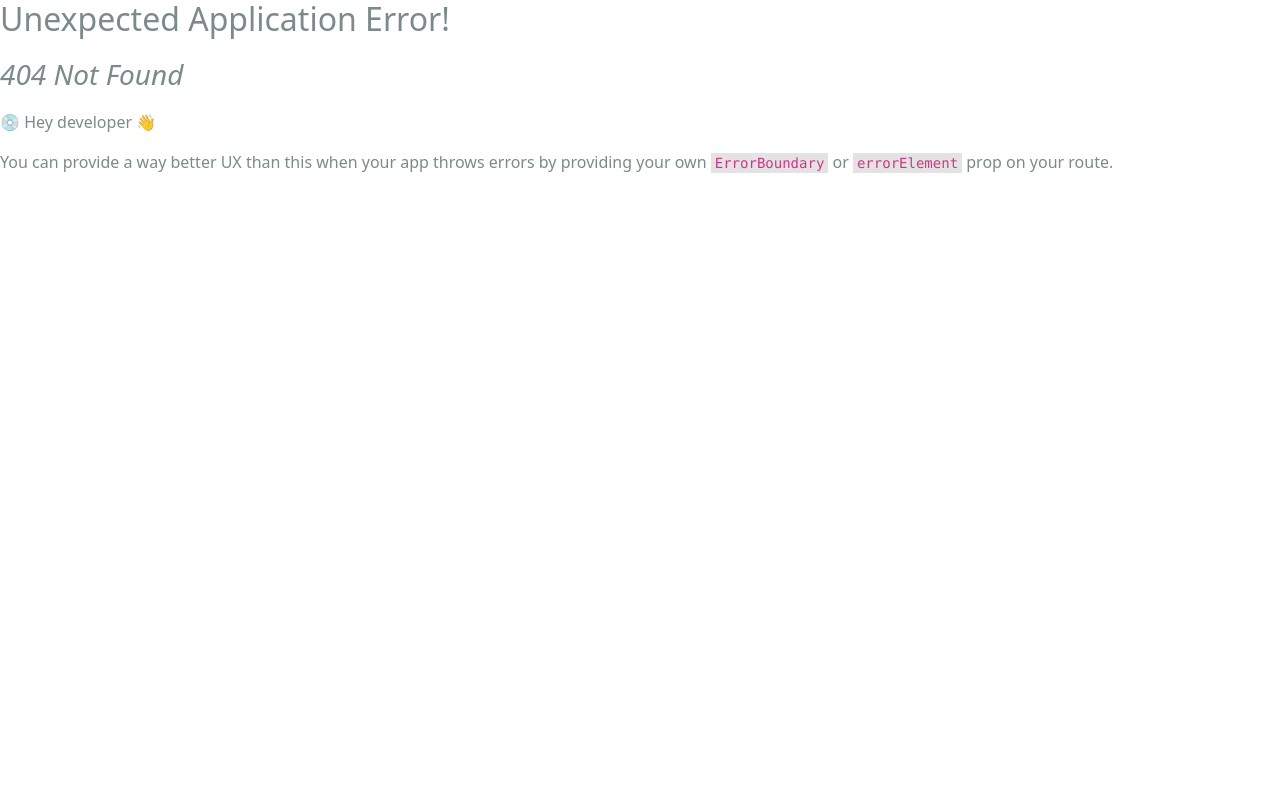
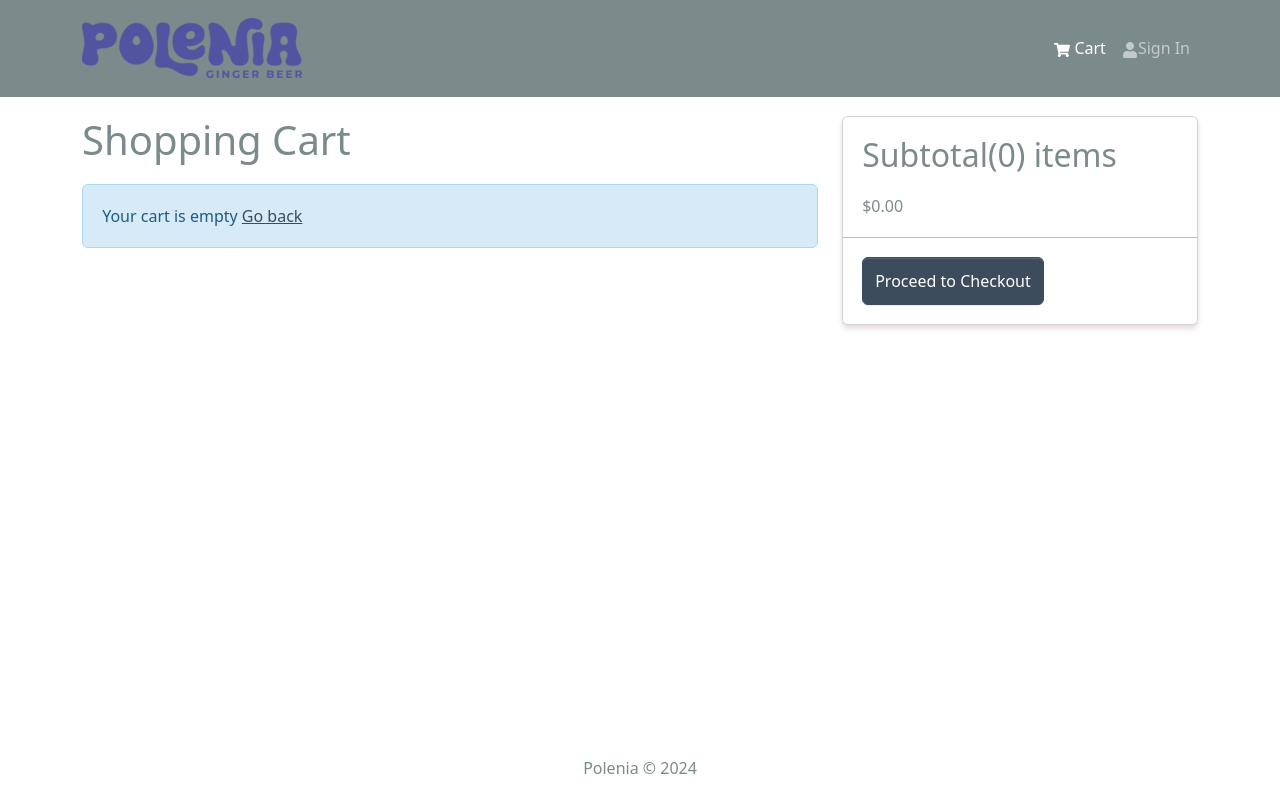
Before and after one commit to jorge-vazqq/poleniaShopv2, a React (Create React App) app in the folder frontend/: page /cart in a window 1280 px wide. Before the commit this address had no page. Shown: the top 812 px of the page. Built offline with nearby package versions, Linux system fonts and the light colour scheme.

Commit message:
Shopping cart implementation

```diff
--- a/frontend/src/components/Header.jsx
+++ b/frontend/src/components/Header.jsx
@@ -1,9 +1,12 @@
-import { Navbar, Nav, Container } from "react-bootstrap";
+import { Badge, Navbar, Nav, Container } from "react-bootstrap";
 import { FaShoppingCart, FaUser } from "react-icons/fa";
 import { LinkContainer } from "react-router-bootstrap";
+import { useSelector } from "react-redux";
 import logo from "../assets/logo.png";
 
 const Header = () => {
+  const { cartItems } = useSelector((state) => state.cart);
+
   return (
     <header>
       <Navbar bg="dark" variant="dark" expand="md" collapseOnSelect>
@@ -19,6 +22,11 @@
               <LinkContainer to="/cart">
                 <Nav.Link>
                   <FaShoppingCart /> Cart
+                  {cartItems.length > 0 && (
+                    <Badge pill bg="success" style={{ marginLeft: "5px" }}>
+                      {cartItems.reduce((a, c) => a + c.qty, 0)}
+                    </Badge>
+                  )}
                 </Nav.Link>
               </LinkContainer>
               <LinkContainer to="login">
--- a/frontend/src/index.js
+++ b/frontend/src/index.js
@@ -15,12 +15,14 @@
 import reportWebVitals from './reportWebVitals';
 import HomeScreen from './screens/HomeScreen';
 import ProductScreen from './screens/ProductScreen';
+import CartScreen from './screens/CartScreen';
 
 const router = createBrowserRouter(
   createRoutesFromElements(
     <Route path='/' element={<App />}>
       <Route index={true} path='/' element={<HomeScreen />} />
       <Route path='/product/:id' element={<ProductScreen />} />
+      <Route path='/cart' element={<CartScreen />} />
     </Route>
   )
 )
--- /dev/null
+++ b/frontend/src/screens/CartScreen.jsx
@@ -0,0 +1,111 @@
+import { Link, useNavigate } from "react-router-dom";
+import { useDispatch, useSelector } from "react-redux";
+import {
+  Row,
+  Col,
+  ListGroup,
+  Image,
+  Form,
+  Button,
+  Card,
+} from "react-bootstrap";
+import { FaTrash } from "react-icons/fa";
+import Message from "../components/Message";
+import { addToCart, removeFromCart} from "../slices/cartSlice";
+
+const CartScreen = () => {
+  const navigate = useNavigate();
+  const dispatch = useDispatch();
+
+  const cart = useSelector((state) => state.cart);
+  const { cartItems } = cart;
+
+  const addToCartHandler = async (product, qty) => {
+    dispatch(addToCart({ ...product, qty }));
+  };
+
+  const removeFromCartHandler = async (id) => {
+    dispatch(removeFromCart(id));
+  };
+
+  const checkoutHandler = () => {
+    navigate('/login?redirect=/shipping');
+  };
+
+  return (
+    <Row>
+      <Col md={8}>
+        <h1 style={{ marginBottom: "20px" }}>Shopping Cart</h1>
+        {cartItems.length === 0 ? (
+          <Message>
+            Your cart is empty <Link to="/">Go back</Link>
+          </Message>
+        ) : (
+          <ListGroup variant="flush">
+            {cartItems.map((item) => (
+              <ListGroup.Item key={item._id}>
+                <Row>
+                  <Col md={2}>
+                    <Image src={item.image} alt={item.name} fluid rounded />
+                  </Col>
+                  <Col md={3}>
+                    <Link to={`/product/${item._id}`}>{item.name}</Link>
+                  </Col>
+                  <Col md={2}>${item.price}</Col>
+                  <Col md={2}>
+                    <Form.Control
+                      as="select"
+                      value={item.qty}
+                      onChange={(e) =>
+                        addToCartHandler(item, Number(e.target.value))
+                      }
+                    >
+                      {[...Array(item.countInStock).keys()].map((x) => (
+                        <option key={x + 1} value={x + 1}>
+                          {x + 1}
+                        </option>
+                      ))}
+                    </Form.Control>
+                  </Col>
+                  <Col md={2}>
+                    <Button type="button" variant="light" onClick={()=> removeFromCartHandler(item._id)}>
+                      <FaTrash />
+                    </Button>
+                  </Col>
+                </Row>
+              </ListGroup.Item>
+            ))}
+          </ListGroup>
+        )}
+      </Col>
+      <Col md={4}>
+        <Card>
+          <ListGroup variant="flush">
+            <ListGroup.Item>
+              <h2>
+                Subtotal({cartItems.reduce((acc, item) => acc + item.qty, 0)})
+                items
+              </h2>
+              $
+              {cartItems
+                .reduce((acc, item) => acc + item.qty * item.price, 0)
+                .toFixed(2)}
+            </ListGroup.Item>
+            <ListGroup.Item>
+              <Button
+                type="button"
+                className="btn-block"
+                disabled={cartItems.lenght === 0}
+                onClick={checkoutHandler}
+              >
+                Proceed to Checkout
+              </Button>
+            </ListGroup.Item>
+          </ListGroup>
+        </Card>
+      </Col>
+    </Row>
+  );
+};
+
+export default CartScreen;
--- a/frontend/src/screens/ProductScreen.jsx
+++ b/frontend/src/screens/ProductScreen.jsx
@@ -1,22 +1,41 @@
-import { useParams } from "react-router-dom";
+import { useState } from "react";
+import { useParams, useNavigate } from "react-router-dom";
 import { Link } from "react-router-dom";
 import Loader from "../components/Loader";
 import Message from "../components/Message";
 import {
+  Form,
   Row,
   Col,
   Image,
   ListGroup,
   Card,
   Button,
+  ListGroupItem,
 } from "react-bootstrap";
+import { useDispatch } from "react-redux";
 import Rating from "../components/Rating";
-import { useGetProductDetailsQuery } from '../slices/productsApiSlice';
+import { useGetProductDetailsQuery } from "../slices/productsApiSlice";
+import { addToCart } from "../slices/cartSlice";
 
 const ProductScreen = () => {
   const { id: productId } = useParams();
 
-  const { data: product, isLoading, error } = useGetProductDetailsQuery(productId);
+  const dispatch = useDispatch();
+  const navigate = useNavigate();
+
+  const [qty, setQty] = useState(1);
+
+  const {
+    data: product,
+    isLoading,
+    error,
+  } = useGetProductDetailsQuery(productId);
+
+  const addToCartHandler = () => {
+    dispatch(addToCart({ ...product, qty }));
+    navigate("/cart");
+  };
 
   return (
     <>
@@ -26,8 +45,11 @@
       {isLoading ? (
         <Loader />
       ) : error ? (
-        <Message variant='danger'>{ error?.data?.message || error.error}</Message>
-      ) : ( <Row>
+        <Message variant="danger">
+          {error?.data?.message || error.error}
+        </Message>
+      ) : (
+        <Row>
           <Col md={5}>
             <Image src={product.image} alt={product.name} fluid />
           </Col>
@@ -43,7 +65,9 @@
                 />
               </ListGroup.Item>
               <ListGroup.Item>Price: ${product.price}</ListGroup.Item>
-            <ListGroup.Item>Description: {product.description}</ListGroup.Item>
+              <ListGroup.Item>
+                Description: {product.description}
+              </ListGroup.Item>
             </ListGroup>
           </Col>
           <Col md={3}>
@@ -62,16 +86,38 @@
                     <Col>Status:</Col>
                     <Col>
                       <strong>
-                      {product.countInstock > 0 ? "In Stock" : "Out Of Stock"}
+                        {product.countInStock > 0 ? "In Stock" : "Out Of Stock"}
                       </strong>
                     </Col>
                   </Row>
                 </ListGroup.Item>
+
+                {product.countInStock > 0 && (
+                  <ListGroupItem>
+                    <Row>
+                      <Col>Qty</Col>
+                      <Col>
+                        <Form.Control
+                          as="select"
+                          value={qty}
+                          onChange={(e) => setQty(Number(e.target.value))}
+                        >
+                          {[...Array(product.countInStock).keys()].map((x) => (
+                            <option key={x + 1} value={x + 1}>
+                              {x + 1}
+                            </option>
+                          ))}
+                        </Form.Control>
+                      </Col>
+                    </Row>
+                  </ListGroupItem>
+                )}
                 <ListGroup.Item>
                   <Button
                     className="btn-block"
                     type="button"
-                  disabled={product.countInstock === 0}
+                    disabled={product.countInStock === 0}
+                    onClick={addToCartHandler}
                   >
                     Añadir al carrito
                   </Button>
@@ -79,9 +125,8 @@
               </ListGroup>
             </Card>
           </Col>
-      </Row>)}
-
-
+        </Row>
+      )}
     </>
   );
 };
--- /dev/null
+++ b/frontend/src/slices/cartSlice.js
@@ -0,0 +1,35 @@
+import { createSlice } from "@reduxjs/toolkit";
+import { updateCart } from "../utils/cartUtils";
+
+const initialState = localStorage.getItem("cart") ? JSON.parse(localStorage.getItem("cart")) : {cartItems: []};
+
+
+
+const cartSlice = createSlice({
+    name: "cart",
+    initialState,
+    reducers: {
+        addToCart: (state, action) => {
+            const item = action.payload;
+
+            const existItem = state.cartItems.find((x)=>x._id === item._id);
+
+            if(existItem){
+                state.cartItems = state.cartItems.map((x)=> x._id === existItem._id ? item : x);
+            } else {
+                state.cartItems = [...state.cartItems, item]
+            }
+
+            return updateCart(state);
+        },
+        removeFromCart: (state, action) => {
+            state.cartItems = state.cartItems.filter((x) => x._id !== action.payload);
+
+            return updateCart(state);
+        },
+    },
+});
+
+export const {addToCart, removeFromCart} = cartSlice.actions;
+
+export default cartSlice.reducer;
--- a/frontend/src/store.js
+++ b/frontend/src/store.js
@@ -1,9 +1,11 @@
 import { configureStore } from "@reduxjs/toolkit";
 import { apiSlice } from "./slices/apiSlice";
+import cartSliceReducer from "./slices/cartSlice";
 
 const store = configureStore({
     reducer: {
         [apiSlice.reducerPath]: apiSlice.reducer,
+        cart: cartSliceReducer,
     },
     middleware: (getDefaultMiddleware)=> getDefaultMiddleware().concat(apiSlice.middleware),
     devTools: true,
--- /dev/null
+++ b/frontend/src/utils/cartUtils.js
@@ -0,0 +1,25 @@
+export const addDecimals = (num) => {
+    return (Math.round(num * 100) / 100).toFixed(2);
+};
+
+export const updateCart = (state) => {
+     //Calculate items price
+     state.itemsPrice = addDecimals(state.cartItems.reduce((acc, item)=> acc + item.price*item.qty,0));
+
+     //Calculate shipping price (if order above 100 shippings free)
+     state.shippingPrice = addDecimals(state.itemsPrice > 100 ? 0 : 10);
+
+     //Tax price 16%
+     state.taxPrice = addDecimals(Number((0.16 * state.itemsPrice).toFixed(2)));
+
+     //Total
+     state.totalPrice = (
+         Number(state.itemsPrice)+
+         Number(state.shippingPrice)+
+         Number(state.taxPrice)
+     ).toFixed(2);
+
+     localStorage.setItem('cart', JSON.stringify(state));
+
+     return state;
+}
```
Lines whose indentation alone changed are shown as unchanged.
